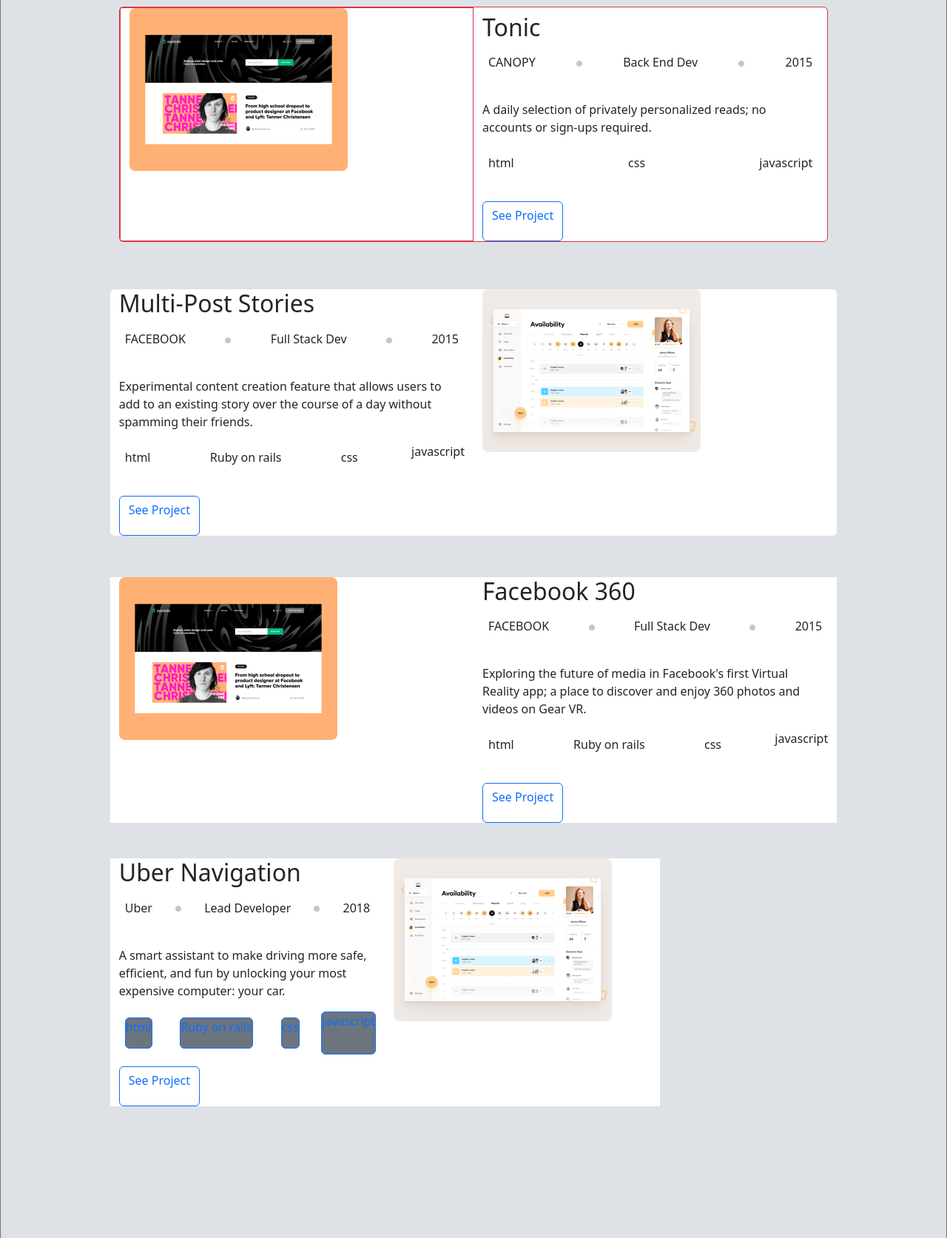
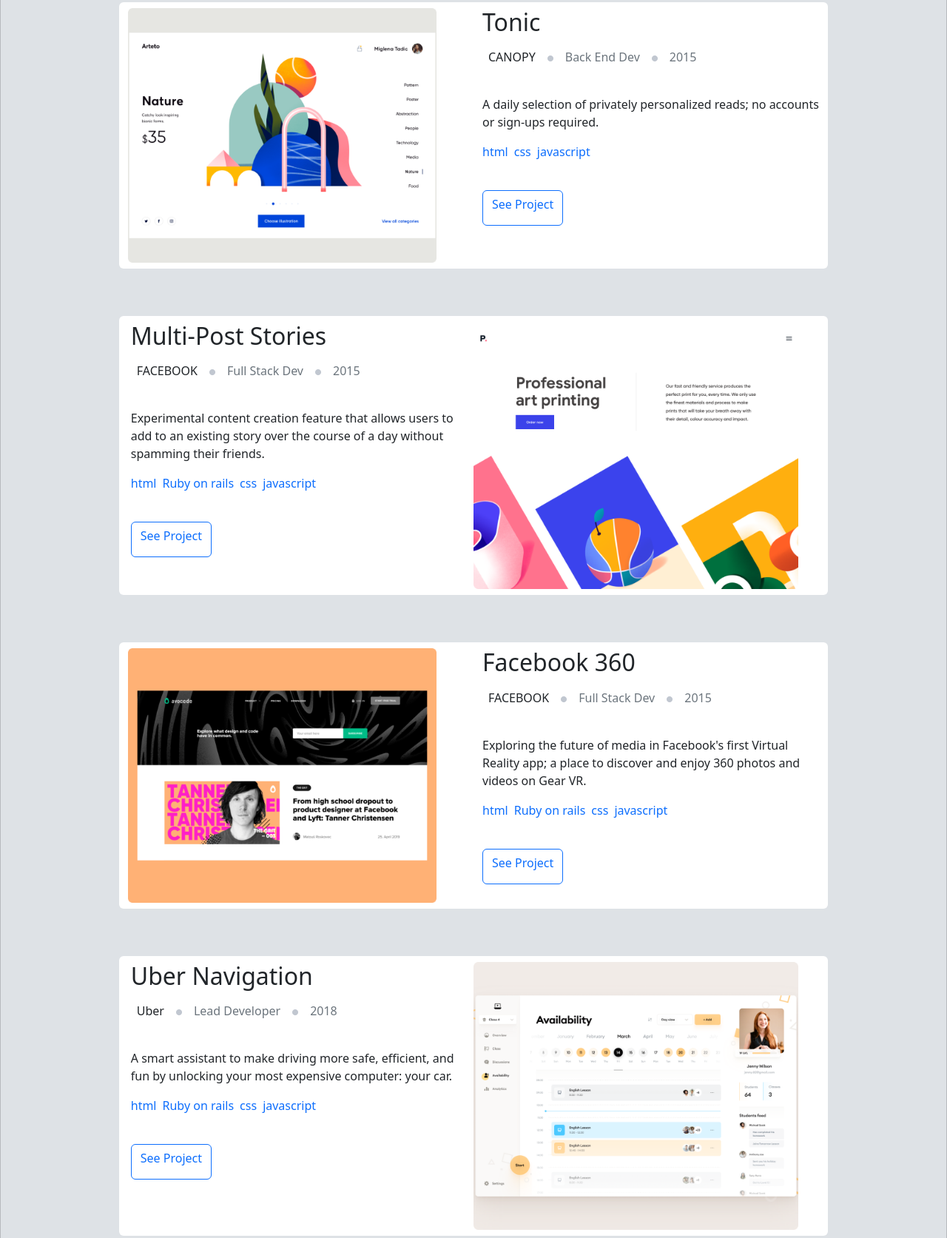
Before and after one commit to helina42/Portfolio-using-bootstrap, a plain HTML site: page index.html in a window 1280 px wide. Shown: the part 736-2409 px from the top of the page at 74% size. Drawn offline with nearby package versions, Linux system fonts and the light colour scheme.

Commit message:
Added classes to the card section

```diff
--- a/index.html
+++ b/index.html
@@ -34,16 +34,16 @@
     </nav>
     <div class="homepage d-flex flex-column align-items-center pt-5">
       <div class="heading-text w-75 d-flex justify-content-start">
-        <h1 class="text-black border border-primary">I’m Alexandra <br>
+        <h1 class="text-black">I’m Alexandra <br>
           Glad to see you!</h1>
       </div>
-      <div class="heading-description border border-primary w-75">
+      <div class="heading-description w-75">
         <p class="d-flex justify-content-center">I’m a software developer! I can help you build a product , feature or website Look through some of my work and experience! If you like what you see and have a project you need coded, don’t hestiate to contact me.</p>
       </div>
       <div class="connect text-primary w-75">
         <p>LET'S CONNECT</p>
       </div>
-      <div class="social-icons mb-5 border border-danger w-75">
+      <div class="social-icons mb-5 w-75">
         <ul class="nav-list d-flex gap-3 list-unstyled " >
           <li><a href="#"><img src="./Icons/Twitter.png" alt="twitter"></a></li>
           <li><a href="#"><img src="./Icons/Linkedin icon.png" alt="linkedin"></a></li>
@@ -54,130 +54,125 @@
       </div>
     </div>
 
-    <section class="card border border-secondary rounded d-flex align-items-center">
-        <div class="row d-flex justify-content-between container1 mt-5 mb-3 border border-danger bg-white rounded w-75">
-          <div class="col-sm-4 w-50 border border-danger ">
-              <img class="" alt="#" src="./Work/Tonic.png">
+    <section class="card rounded d-flex align-items-center">
+        <div class="row d-flex justify-content-between container1 mt-5 mb-3 bg-white rounded w-75">
+          <div class="col-sm-4 w-50 mt-2 mb-2 pr-0">
+              <img class="col-11 pl-0 pr-0" alt="#" src="./Work/1.png">
             </div>
           <div class="col-sm-4 w-50">
               <h2 class="header pt-2">Tonic</h2>
-            <ul class=" nav-list d-flex justify-content-between list-unstyled">
+            <ul class=" nav-list d-flex list-unstyled">
               <li class="m-lg-2"><p>CANOPY</p></li>
               <li class="m-lg-2"><div class="col-sm-4"><img alt="#" src="./Icons/Counter.png"></div></li>
-              <li class="m-lg-2"><p>Back End Dev</p></li>
+              <li class="m-lg-2 text-secondary"><p>Back End Dev</p></li>
               <li class="m-lg-2"><div class="col-sm-4"><img alt="#" src="./Icons/Counter.png"></div></li>
-              <li class="m-lg-2"><p>2015</p></li>
+              <li class="m-lg-2 text-secondary"><p>2015</p></li>
             </ul>
 
             <div class="infom">
               <p>A daily selection of privately personalized reads; no accounts or sign-ups required.</p>
             </div>
-            <ul class="nav-list d-flex justify-content-between list-unstyled">
-              <li class="m-lg-2"><p>html</p></li>
-              <li class="m-lg-2"><p>css</p></li>
-              <li class="m-lg-2"><p>javascript</p></li>
+            <ul class="nav-list d-flex gap-2 list-unstyled">
+              <li class="rounded lang text-primary "><p>html</p></li>
+              <li class="rounded lang text-primary"><p>css</p></li>
+              <li class="rounded lang text-primary "><p>javascript</p></li>
             </ul>
             <div class="see">
-              <button class="btn btn-outline-primary" type="button"><p>See Project</p></button></div>
+              <button class="btn btn-outline-primary pb-0 mt-2" type="button"><p>See Project</p></button></div>
+            </div>
           </div>
       </div>
 
+      <div class="flex-row-reverse d-flex  container2 mt-5 mb-3 bg-white rounded w-75">
+        <div class="col-sm-4 w-50 mt-2 mb-2 pr-0">
+            <img class="col-11 pl-0 pr-0" alt="#" src="./Work/2.png">
           </div>
-
-
-      <div class="container2 mt-5 mb-2 w-75">
-        <div class="row d-flex justify-content-between bg-white rounded">
-          <div class="col-sm-4 w-50">
-              <h2 class="header">Multi-Post Stories</h2>
-            <ul class=" nav-list d-flex justify-content-between list-unstyled">
-              <li class="m-lg-2 "><p>FACEBOOK</p></li>
+        <div class="col-sm-4 w-50 ps-3">
+            <h2 class="header pt-2">Multi-Post Stories</h2>
+          <ul class=" nav-list d-flex list-unstyled">
+            <li class="m-lg-2"><p>FACEBOOK</p></li>
             <li class="m-lg-2"><div class="col-sm-4"><img alt="#" src="./Icons/Counter.png"></div></li>
-              <li class="m-lg-2"><p>Full Stack Dev</p></li>
+            <li class="m-lg-2 text-secondary"><p>Full Stack Dev</p></li>
             <li class="m-lg-2"><div class="col-sm-4"><img alt="#" src="./Icons/Counter.png"></div></li>
-              <li class="m-lg-2"><p>2015</p></li>
+            <li class="m-lg-2 text-secondary"><p>2015</p></li>
           </ul>
 
           <div class="infom">
             <p>Experimental content creation feature that allows users to add to an existing story over the course of a day without spamming their friends.</p>
           </div>
-            <ul class="nav-list d-flex justify-content-between list-unstyled">
-              <li class="m-lg-2"><p>html</p></li>
-              <li class="m-lg-2"><p>Ruby on rails</p></li>
-              <li class="m-lg-2"><p>css</p></li>
-              <li class="hm-lg-2"><p>javascript</p></li>
+          <ul class="nav-list d-flex gap-2 list-unstyled">
+            <li class="rounded lang text-primary "><p>html</p></li>
+            <li class="rounded lang text-primary "><p>Ruby on rails</p></li>
+            <li class="rounded lang text-primary"><p>css</p></li>
+            <li class="rounded lang text-primary "><p>javascript</p></li>
           </ul>
           <div class="see">
-              <button class="btn btn-outline-primary" type="button"><p>See Project</p></button></div>
+            <button class="btn btn-outline-primary pb-0 mt-2" type="button"><p>See Project</p></button></div>
           </div>
-            <div class="col-sm-4 w-50">
-                <img class="" alt="#" src="./Work/Multi-post stories.png">
         </div>
     </div>
 
-      </div>
-
-      <div class="container1 mt-5 mb-5 rounded w-75">
-        <div class="row d-flex justify-content-between bg-white">
-          <div class="col-sm-4 w-50">
-            <div class="">
-              <img class="" alt="#" src="./Work/Tonic.png">
-            </div>
+    <div class="row d-flex justify-content-between container1 mt-5 mb-3 bg-white rounded w-75">
+      <div class="col-sm-4 w-50 mt-2 mb-2 pr-0">
+          <img class="col-11 pl-0 pr-0" alt="#" src="./Work/3.png">
         </div>
       <div class="col-sm-4 w-50">
-              <h2 class="header">Facebook 360</h2>
-            <ul class=" nav-list d-flex justify-content-between list-unstyled">
+          <h2 class="header pt-2">Facebook 360</h2>
+        <ul class=" nav-list d-flex list-unstyled">
           <li class="m-lg-2"><p>FACEBOOK</p></li>
           <li class="m-lg-2"><div class="col-sm-4"><img alt="#" src="./Icons/Counter.png"></div></li>
-              <li class="m-lg-2"><p>Full Stack Dev</p></li>
+          <li class="m-lg-2 text-secondary"><p>Full Stack Dev</p></li>
           <li class="m-lg-2"><div class="col-sm-4"><img alt="#" src="./Icons/Counter.png"></div></li>
-              <li class="m-lg-2"><p>2015</p></li>
+          <li class="m-lg-2 text-secondary"><p>2015</p></li>
         </ul>
 
         <div class="infom">
           <p>Exploring the future of media in Facebook's first Virtual Reality app; a place to discover and enjoy 360 photos and videos on Gear VR.</p>
         </div>
-            <ul class="nav-list d-flex justify-content-between list-unstyled">
-              <li class="m-lg-2"><p>html</p></li>
-              <li class="m-lg-2"><p>Ruby on rails</p></li>
-              <li class="m-lg-2"><p>css</p></li>
-              <li class="hm-lg-2"><p>javascript</p></li>
+        <ul class="nav-list d-flex gap-2 list-unstyled">
+          <li class="rounded lang text-primary "><p>html</p></li>
+          <li class="rounded lang text-primary "><p>Ruby on rails</p></li>
+          <li class="rounded lang text-primary"><p>css</p></li>
+          <li class="rounded lang text-primary "><p>javascript</p></li>
         </ul>
         <div class="see">
-              <button class="btn btn-outline-primary" type="button"><p>See Project</p></button></div>
+          <button class="btn btn-outline-primary pb-0 mt-2" type="button"><p>See Project</p></button></div>
+        </div>
       </div>
   </div>
 
-          <div class="container2 mt-5 mb-5 rounded w-75">
-            <div class="row d-flex justify-content-between bg-white">
-              <div class="col-sm-4 w-50">
-                  <h2 class="header">Uber Navigation</h2>
-                <ul class=" nav-list d-flex justify-content-between list-unstyled">
+  <div class="flex-row-reverse d-flex  container2 mt-5 mb-3 bg-white rounded w-75">
+    <div class="col-sm-4 w-50 mt-2 mb-2 pr-0">
+        <img class="col-11 pl-0 pr-0" alt="#" src="./Work/4.png">
+      </div>
+    <div class="col-sm-4 w-50 ps-3">
+        <h2 class="header pt-2">Uber Navigation</h2>
+      <ul class=" nav-list d-flex list-unstyled">
         <li class="m-lg-2"><p>Uber</p></li>
         <li class="m-lg-2"><div class="col-sm-4"><img alt="#" src="./Icons/Counter.png"></div></li>
-                  <li class="m-lg-2"><p>Lead Developer</p></li>
+        <li class="m-lg-2 text-secondary"><p>Lead Developer</p></li>
         <li class="m-lg-2"><div class="col-sm-4"><img alt="#" src="./Icons/Counter.png"></div></li>
-                  <li class="m-lg-2"><p>2018</p></li>
+        <li class="m-lg-2 text-secondary"><p>2018</p></li>
       </ul>
 
       <div class="infom">
         <p>A smart assistant to make driving more safe, efficient, and fun by unlocking your most expensive computer: your car.</p>
       </div>
-                <ul class="nav-list d-flex justify-content-between list-unstyled">
-                  <li class="m-lg-2 border border-primary rounded bg-secondary text-primary"><p>html</p></li>
-                  <li class="m-lg-2 border border-primary rounded bg-secondary text-primary"><p>Ruby on rails</p></li>
-                  <li class="m-lg-2 border border-primary rounded bg-secondary text-primary"><p>css</p></li>
-                  <li class="hm-lg-2 border border-primary rounded bg-secondary text-primary"><p>javascript</p></li>
+      <ul class="nav-list d-flex gap-2 list-unstyled">
+        <li class="rounded lang text-primary "><p>html</p></li>
+        <li class="rounded lang text-primary "><p>Ruby on rails</p></li>
+        <li class="rounded lang text-primary"><p>css</p></li>
+        <li class="rounded lang text-primary "><p>javascript</p></li>
       </ul>
       <div class="see">
-                  <button class="btn btn-outline-primary" type="button"><p>See Project</p></button></div>
-                </div>
-                <div class="col-sm-4 w-50">
-                  <div class="">
-                    <img class="" alt="#" src="./Work/Multi-post stories.png">
+        <button class="btn btn-outline-primary pb-0 mt-2" type="button"><p>See Project</p></button></div>
       </div>
     </div>
 </div>
-          </div>
+
+
+
+
         </section>
     <script src="https://cdn.jsdelivr.net/npm/bootstrap@5.2.3/dist/js/bootstrap.bundle.min.js"></script>
     <script src="https://cdn.jsdelivr.net/npm/bootstrap@5.3.0-alpha1/dist/js/bootstrap.bundle.min.js"
```
Lines whose indentation alone changed are shown as unchanged.
